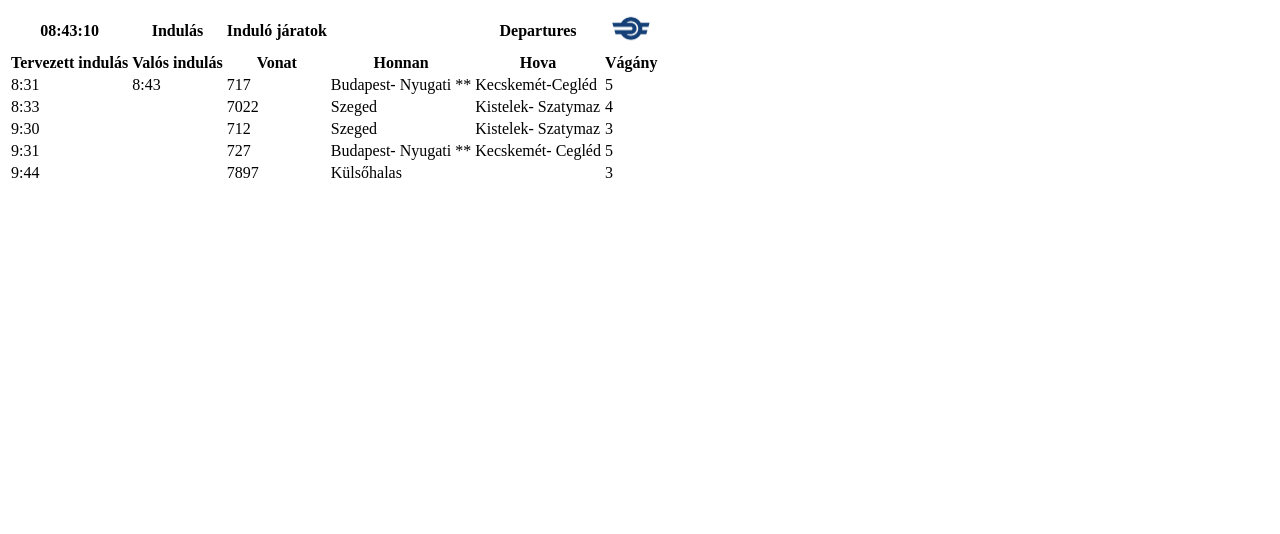
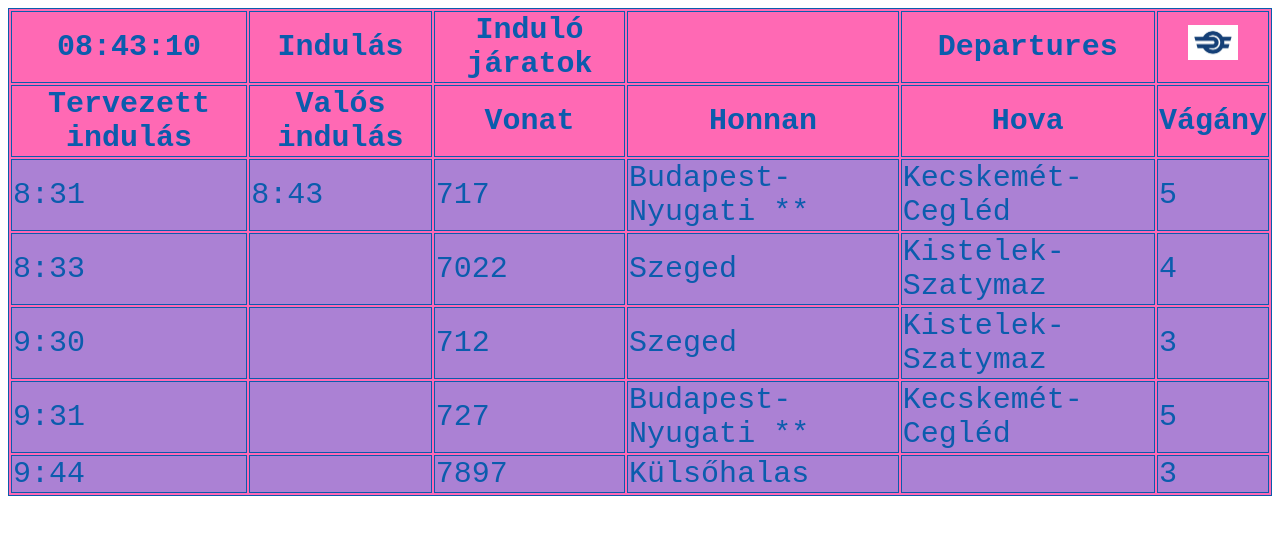
Before and after one commit to KovacsReka11/2025_01_30_MAV_utastajekoztato, a plain HTML site: page indulo_vonatok.html in a window 1280 px wide. Drawn offline with Linux system fonts and the light colour scheme.

Commit message:
add css for indulo vonatok

```diff
--- /dev/null
+++ b/indulo_vonatok.css
@@ -0,0 +1,12 @@
+
+
+      table, th, td {
+        border: 1px solid;
+        background-color: hotpink;
+        color: rgb(11, 92, 173); /* betűszín */
+        font-family: 'Courier New' ; /* betűtípus */
+        font-size: 30px; /* betűméret */
+      }
+      td {
+        background-color: rgb(171, 129, 212);
+      }
--- a/indulo_vonatok.html
+++ b/indulo_vonatok.html
@@ -4,6 +4,7 @@
     <meta charset="UTF-8">
     <meta name="viewport" content="width=device-width, initial-scale=1.0">
     <title>MÁV induló járatok</title>
+    <link rel="stylesheet" href="indulo_vonatok.css">
 </head>
 <body>
   <table>
```
